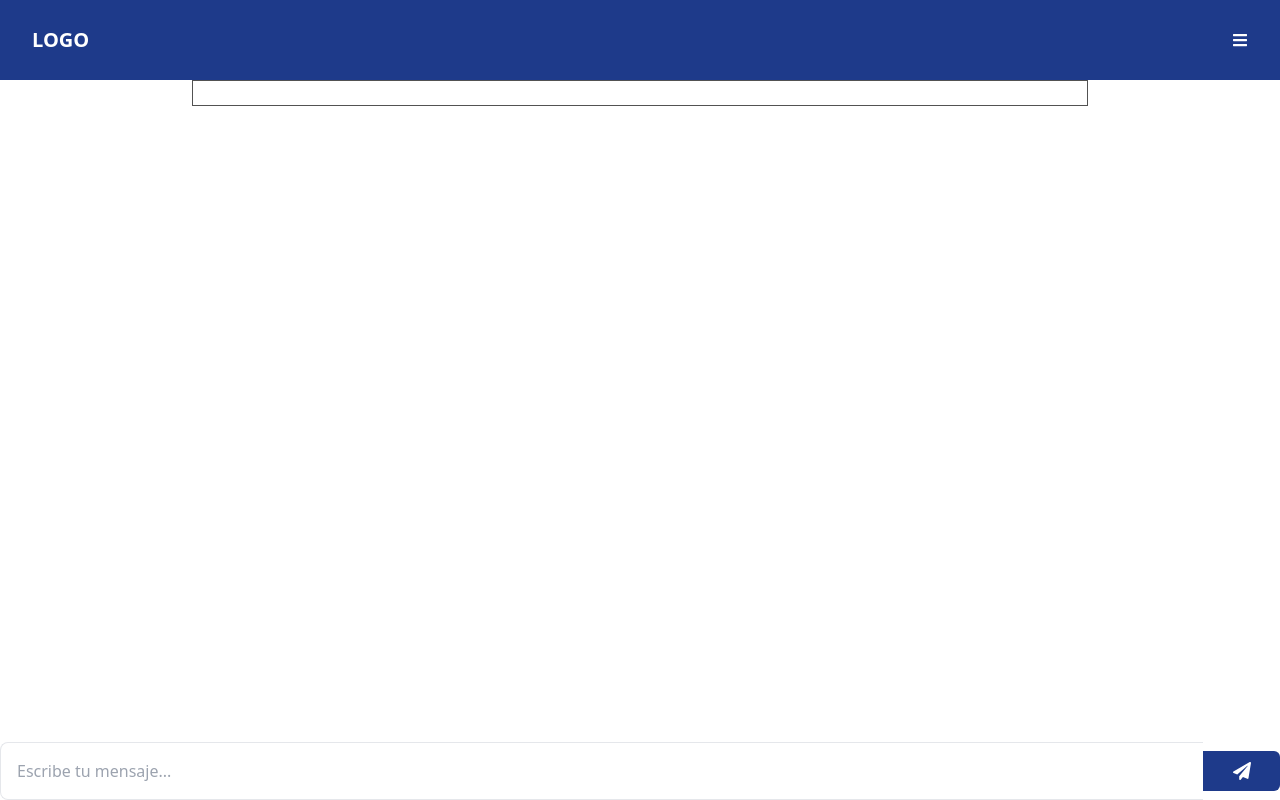
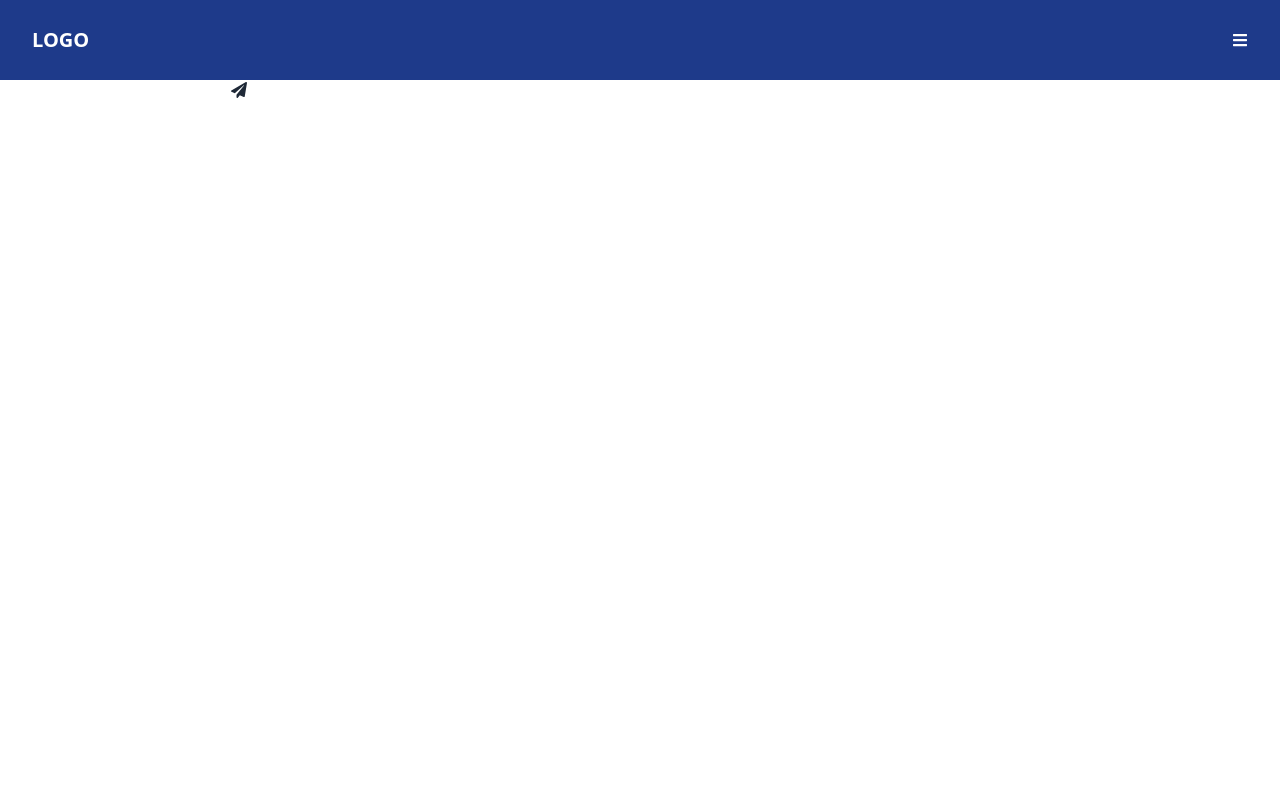
Before and after one commit to erwaen/RemoteDevGuru, a React (Vite) app in the folder frontend/: page / in a window 1280 px wide. Built offline with nearby package versions, Linux system fonts and the light colour scheme.

Commit message:
Reworking Components: ChatBox, Message, SendMessage, ChatRoom

```diff
--- a/frontend/src/components/ChatBox.jsx
+++ b/frontend/src/components/ChatBox.jsx
@@ -2,22 +2,45 @@ import React, { useState } from "react";
 import Message from "./Message";
 import SendMessage from "./SendMessage";
 
-const ChatBox = () => {
-  const [messages, setMessages] = useState([]);
-
-  const handleSendMessage = (text) => {
-    const newMessage = { id: messages.length + 1, text, sentByUser: true };
-    setMessages([...messages, newMessage]);
-  };
-
+const ChatBox = ({ messages }) => {
+  //console.log(messages)
   return (
-    <div className="containerWrap pb-1 pt-1 sm:p-3" style={{ border: "1px solid #525252" }}>
+    <div>
       {messages.map((message, index) => (
-        <Message key={index} message={message} />
+        <Message key={index} message={message}></Message>
       ))}
-      <SendMessage onSendMessage={handleSendMessage} messages={messages} />
     </div>
   );
+
+  // //const [messages, setMessages] = useState([]);
+
+  // const handleSendMessage = (text) => {
+  //   const newMessage = { id: messages.length + 1, text, sentByUser: true };
+  //   setMessages([...messages, newMessage]);
+  // };
+
+  // /*return (
+  //   <div className="containerWrap pb-1 pt-1 sm:p-3" style={{ border: "1px solid #525252" }}>
+  //     {messages.map((message, index) => (
+  //       <Message key={index} message={message} />
+  //     ))}
+  //     <SendMessage onSendMessage={handleSendMessage} messages={messages} />
+  //   </div>
+  // );*/
+
+  // return (
+  //   <>
+  //     <div className="chat chat-start">
+  //       <div className="chat-bubble">
+  //         It's over Anakin, <br />I have the high ground.
+  //       </div>
+  //     </div>
+  //     <div className="chat chat-end">
+  //       <div className="chat-bubble">{}</div>
+  //     </div>
+  //     <SendMessage />
+  //   </>
+  // );
 };
 
 export default ChatBox;
--- a/frontend/src/components/Message.jsx
+++ b/frontend/src/components/Message.jsx
@@ -1,15 +1,22 @@
 import React from "react";
 
 const Message = ({ message }) => {
-  return (
+  //console.log(message);
+  return(
     <div>
-      <div className="chat chat-start">
-        <div className="chat-bubble bg-white border border-black">
-          <p className="text-black text-sm md:text-base">{message.text}</p>
-        </div>
-      </div>
+      <div>{message}</div>
     </div>
-  );
+  )
+
+  // return (
+  //   <div>
+  //     <div className="chat chat-start">
+  //       <div className="chat-bubble bg-white border border-black">
+  //         <p className="text-black text-sm md:text-base">{message.text}</p>
+  //       </div>
+  //     </div>
+  //   </div>
+  // );
 };
 
 export default Message;
--- a/frontend/src/components/SendMessage.jsx
+++ b/frontend/src/components/SendMessage.jsx
@@ -1,71 +1,141 @@
 import { useState } from "react";
 import { FaPaperPlane } from "react-icons/fa";
 
-const SendMessage = ({ onSendMessage }) => {
+const SendMessage = ({ onSend }) => {
   const [value, setValue] = useState("");
-  const [errorMessage, setErrorMessage] = useState("");
+  //const [errorMessage, setErrorMessage] = useState("");
 
-  const handleSendMessage = async (e) => {
-    e.preventDefault();
-    if (!value) {
-      setErrorMessage("Por favor ingrese un mensaje");
-      return;
-    }
+  // const handleSendMessage = async (e) => {
+  //   e.preventDefault();
 
-    try {
-      const apiKey = "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";
-      const endpoint = `https://api.openai.com/v1/completions`;
+  //   //Si el mensaje esta vacio renderiza un aviso y retorna
+  //   if (!value) {
+  //     setErrorMessage("Por favor ingrese un mensaje");
+  //     return;
+  //   }
 
-      const response = await fetch(endpoint, {
-        method: "POST",
-        headers: {
-          "Content-Type": `application/json`,
-          Authorization: `Bearer ${apiKey}`,
-        },
-        body: JSON.stringify({
-          prompt: value,
-          temperature: 0.5,
-          model: "text-davinci-003",
-        }),
-      });
+  //   try {
+  //     const endpoint = `http://localhost:8001/api/chat/user_message`;
+  //     const response = await fetch(endpoint, {
+  //       method: "POST",
+  //       headers: {
+  //         "Content-Type": `application/json`,
+  //       },
+  //       body: JSON.stringify({
+  //         message: value,
+  //       }),
+  //     });
+  //     console.log(response);
 
-      const data = await response.json();
-      console.log(data);
+  //     const data = await response.json();
+  //     console.log(data);
+  //     //const apiKey = "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";
+  //     //const endpoint = `https://api.openai.com/v1/completions`;
 
-      if (data.choices && data.choices.length > 0) {
-        const generatedText = data.choices[0].text;
-        onSendMessage(generatedText);
-      }
+  //     // const response = await fetch(endpoint, {
+  //     //   method: "POST",
+  //     //   headers: {
+  //     //     "Content-Type": `application/json`,
+  //     //     Authorization: `Bearer ${apiKey}`,
+  //     //   },
+  //     //   body: JSON.stringify({
+  //     //     prompt: value,
+  //     //     temperature: 0.5,
+  //     //     model: "text-davinci-003",
+  //     //   }),
+  //     // });
 
-      setErrorMessage("");
-      setValue("");
-    } catch (error) {
-      console.error(error);
-      setErrorMessage("Error al enviar el mensaje");
+  //     // const data = await response.json();
+  //     // console.log(data);
+
+  //     // if (data.choices && data.choices.length > 0) {
+  //     //   const generatedText = data.choices[0].text;
+  //     //   onSendMessage(generatedText);
+  //     // }
+
+  //     setErrorMessage("");
+  //     setValue("");
+  //   } catch (error) {
+  //     console.error(error);
+  //     setErrorMessage("Error al enviar el mensaje");
+  //   }
+  // };
+
+  //set value on prop value
+
+  const handleChange = (e) => {
+    setValue(e.target.value);
+  };
+
+  //set value on prop value when Enter is presionated
+  const handleKeyDown = (e) => {
+    if (e.key == "Enter") {
+      onSend(value);
+      setValue(""); //prop value is emptied
     }
   };
 
+  // return (
+  //   <div>
+  //     <input
+  //       type="text"
+  //       placeholder="Type a message"
+  //       value={text}
+  //       onChange={handleChange}
+  //       onKeyDown={handleKeyDown}
+  //     />
+  //     <button onClick={() => {
+  //       onSend(text);
+  //       setText('');
+  //     }}>Send</button>
+  //   </div>
+  // );
+
   return (
-    <div onSubmit={handleSendMessage} className="fixed bottom-0 left-0 right-0">
-      <form className="flex items-center justify-between">
+    <div>
       <input
         type="text"
-          className="w-full rounded-l-lg p-4 border-t mr-0 border-b border-l text-gray-800 border-gray-200 bg-white"
-          placeholder="Escribe tu mensaje..."
         value={value}
-          onChange={(e) => setValue(e.target.value)}
+        onChange={handleChange}
+        onKeyDown={handleKeyDown}
       />
       <button
-          type="submit"
-          className="w-20 h-10 bg-blue-900 text-white rounded-r-md px-3 text-lg flex items-center justify-center"
+        onClick={() => {
+          onSend(value);
+          setValue("");
+        }}
       >
         <FaPaperPlane />
       </button>
-      </form>
-      {errorMessage && (
-        <p className="text-red-500 text-xs italic mt-2">{errorMessage}</p>
-      )}
     </div>
+
+    // <div onSubmit={handleSendMessage} className="fixed bottom-0 left-0 right-0">
+    //   <form className="flex items-center justify-between">
+    //     {/* Box input */}
+    //     <input
+    //       type="text"
+    //       className="w-full h-12 rounded-l-lg p-4 border-t mr-0 border-b border-l text-gray-800 border-gray-200 bg-gray-300"
+    //       placeholder="Escribe tu mensaje..."
+    //       value={value}
+    //       onChange={(e) => setValue(e.target.value)}
+    //     />
+
+    //     {/* Button submit message */}
+    //     <button
+    //       type="submit"
+    //       className="w-17 h-12 bg-blue-900 text-white rounded-r-md px-3 text-lg flex items-center justify-center"
+    //     >
+    //       <FaPaperPlane />
+    //     </button>
+    //   </form>
+
+    //   {
+    //     /*Show an error message under box input*/
+    //     errorMessage && (
+    //       <p className="text-red-500 text-xs italic mt-2">{errorMessage}</p>
+    //     )
+    //   }
+    // </div>
   );
 };
 
--- /dev/null
+++ b/frontend/src/components/connection.jsx
@@ -0,0 +1,15 @@
+const endpoint = `http://localhost:8001/api/auth/signup`;
+const response = await fetch(endpoint, {
+    method: "POST",
+    headers: {
+      "Content-Type": `application/json`,
+
+    },
+    body: JSON.stringify({
+      username:"marcos",
+      password:"12345",
+    }),
+  });
+
+  const data = await response.json();
+  console.log(data);
--- a/frontend/src/pages/ChatRoom.jsx
+++ b/frontend/src/pages/ChatRoom.jsx
@@ -1,10 +1,23 @@
+import { useState } from "react";
 import ChatBox from "../components/ChatBox";
 import SendMessage from "../components/SendMessage";
 
 const ChatRoom = () => {
+  const [messages, setMessages]=useState([])
+  //console.log(messages)
+
+  const handleSend=(value)=>{
+    const newMessage=value
+    setMessages([...messages, newMessage])
+    console.log(messages)
+  }
+
   return (
     <div>
-      <ChatBox />
+      <ChatBox messages={messages}></ChatBox>
+      <SendMessage onSend={handleSend}></SendMessage>
+      {/* <ChatBox /> */}
+      {/*<SendMessage/>*/}
     </div>
   );
 };
```
Lines whose indentation alone changed are shown as unchanged.
